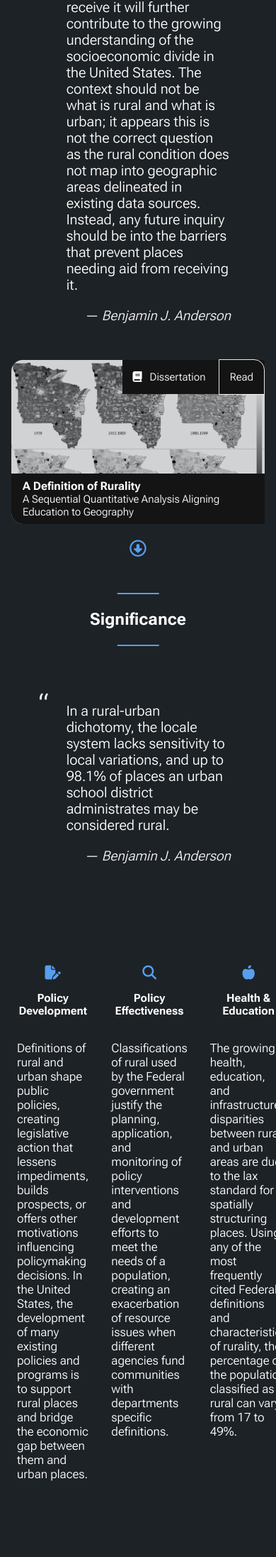
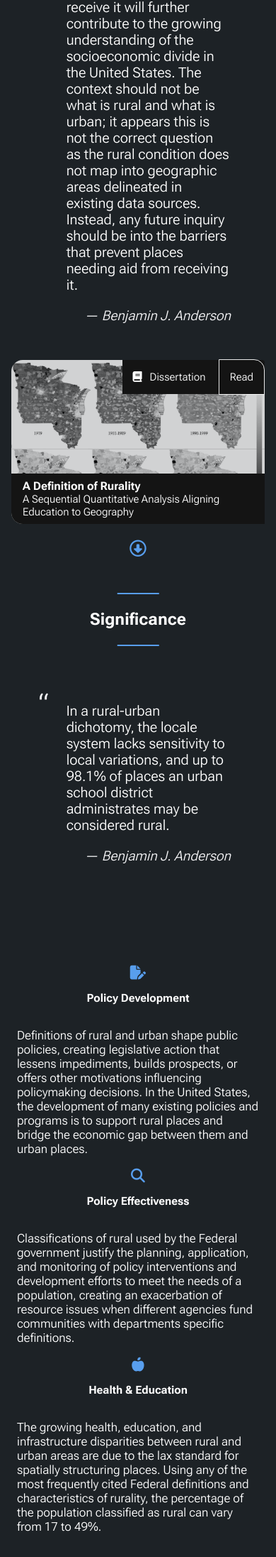
Before and after one commit to Defining-Rural/defining-rural.github.io, a Jekyll site: the page built from index.md, in a window 390 px wide. Shown: the part 1213-3406 px from the top of the page at 71% size. Built offline with Jekyll 4.4.1, drawn with Linux system fonts in a browser that asks for light colours; before the commit the page ends 3332 px from its top, so only the background shows below that.

Commit message:
break up three colimns

```diff
--- a/_sass/media.scss
+++ b/_sass/media.scss
@@ -18,7 +18,7 @@
   }
 
   .grid {
-    &.split {
+    &.split, &.three-columns {
       display: block;
     }
   }
```
